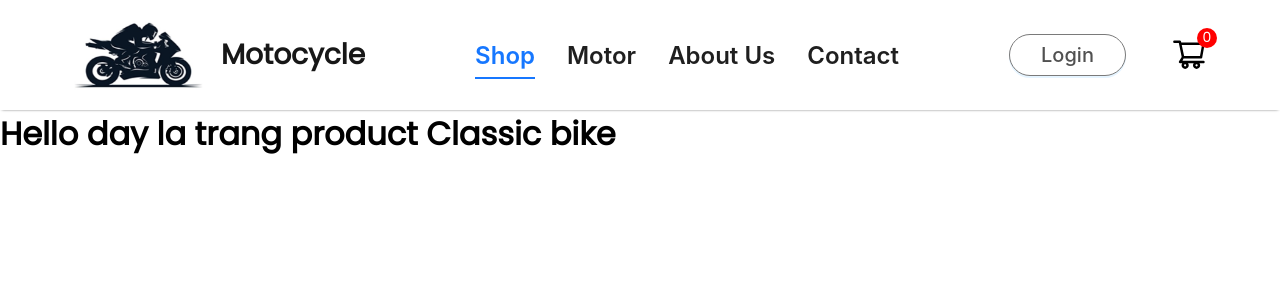
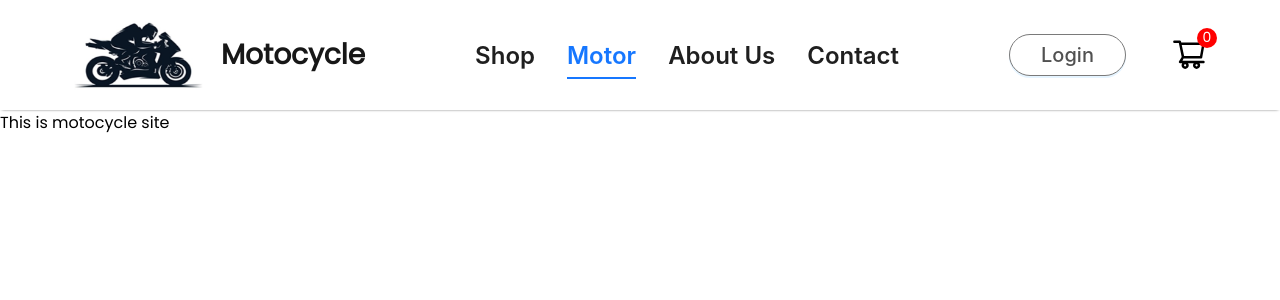
Before and after one commit to SEHuuToan/Ecommerce-frontend, a React (Vite) app: page /classic in a window 1280 px wide. Shown: the top 300 px of the page. Built offline with nearby package versions, Linux system fonts and the light colour scheme.

Commit message:
fix navbar

```diff
--- a/src/App.jsx
+++ b/src/App.jsx
@@ -3,6 +3,7 @@ import './App.css'
 import Navbar from './components/navbar/Navbarr'
 import { BrowserRouter, Routes, Route,   } from 'react-router-dom'
 import Shop from './pages/Shop'
+import Motor from './pages/Motor'
 import SportBike from './pages/SportBike'
 import NakedBike from './pages/NakedBike'
 import Adventure from './pages/AdventureBike'
@@ -24,10 +25,11 @@ function App() {
         <Navbar />
         <Routes>
           <Route path='/' element={<Shop/>} />
-          <Route path='/sport-bike' element={< SportBike/>} />
-          <Route path='/naked-bike' element={< NakedBike/>} />
-          <Route path='/adventure' element={< Adventure/>} />
-          <Route path='/classic' element={< Classic/>} />
+          <Route path='/motor' element={< Motor/>} />
+          <Route path='/sport-bike' element={< Motor category="sport-bike"/> } />
+          <Route path='/naked-bike' element={< Motor category="naked-bike"/>} />
+          <Route path='/adventure' element={< Motor category="adventure"/>} />
+          <Route path='/classic' element={< Motor category="classic"/>} />
           <Route path='/contact' element={< Contact/>} />
           <Route path='product' element={<Product/>} >
              <Route path=':productId' element={<Product/>} />
--- a/src/components/navbar/Navbar.css
+++ b/src/components/navbar/Navbar.css
@@ -35,7 +35,6 @@
     font-weight: 600;
     display: flex;
     align-items: center;
-    animation: 0.3s
 }
 .nav-menu hr{
     border: none;
--- a/src/components/navbar/Navbarr.jsx
+++ b/src/components/navbar/Navbarr.jsx
@@ -1,61 +1,70 @@
 
-import React, { useState } from 'react';
+import React, { useEffect, useState } from 'react';
 import './Navbar.css'
 import logo from '../assets/logo/logo.png'
 import { Button } from 'antd';
-import { ShoppingCartOutlined } from '@ant-design/icons';
-import { Link } from 'react-router-dom';
+import { ShoppingCartOutlined, CaretDownOutlined } from '@ant-design/icons';
+import { Link, useLocation } from 'react-router-dom';
 import { Menu } from 'antd';
 
 
 const  items = [
     {
-        key: 'shop',
+        key: '/',
         label: (
-           <a> <Link style={{textDecoration: 'none'}} to='/'>Shop</Link></a>
+           <a style={{textDecoration: 'none'}} href='/'>Shop</a>
         )
     },
     {
-        label: 'Motor',
+        label: <a style={{textDecoration: 'none',}} href='/motor'>Motor</a>,
         key: 'motor',
         children: [
             {
-                label:  <a> <Link style={{textDecoration: 'none', fontWeight: 600}} to='/sport-bike'>Sport Bike</Link></a>,
+                label:  <a style={{textDecoration: 'none', fontWeight: 600}} href='/sport-bike'>Sport Bike</a>,
                 key: 'sportbike'
             },
             {
-                label: <a> <Link style={{textDecoration: 'none', fontWeight: 600}} to='/naked-bike'>Naked Bike</Link></a>,
+                label: <a style={{textDecoration: 'none', fontWeight: 600}} href='/naked-bike'>Naked Bike</a>,
                 key: 'nakedbike'
             },
             {
-                label: <a> <Link style={{textDecoration: 'none', fontWeight: 600}} to='/adventure'>Adventure</Link></a>,
+                label: <a style={{textDecoration: 'none', fontWeight: 600}} href='/adventure'>Adventure</a>,
                 key: 'adventure'
             },
             {
-                label: <a> <Link style={{textDecoration: 'none', fontWeight: 600}} to='/classic'>Classic</Link></a>,
+                label: <a style={{textDecoration: 'none', fontWeight: 600}} href='/classic'>Classic</a>,
                 key: 'classic'
             },
         ]
     },
     {
-        label: <a> <Link style={{textDecoration: 'none'}} to='/about'>About Us</Link></a>,
+        label: <a style={{textDecoration: 'none'}} href='/about'>About Us</a>,
         key: 'about',
     },
     {
-        label: <a> <Link style={{textDecoration: 'none'}} to='/contact'>Contact</Link></a>,
+        label: <a style={{textDecoration: 'none'}} href='/contact'>Contact</a>,
         key: 'contact',
     },
 
 ]
 
 const Navbar = () => {
+    const location = useLocation();
 
     const [menu, setMenu] = useState("shop");
 
     const onClick = (e) => {
         setMenu(e.key);
       };
-
+    useEffect(() => {
+        const currentPath = location.pathname;
+        if(currentPath === '/'){
+            setMenu(currentPath);
+            return;
+        }
+        const normalizePath = currentPath.slice(1).split('-').join('')
+        setMenu(normalizePath);
+    }, [])
     return (
         <div className='navbar'>
             <a className='nav-logo' href='/'>
@@ -69,14 +78,14 @@ const Navbar = () => {
                      className='nav-select-menu'
                />
             <div className="nav-login-cart">
-               <Link style={{textDecoration: 'none'}} to='/login'>
+               <a style={{textDecoration: 'none'}} href='/login'>
                <Button type="primary">
                     Login
                </Button>
-               </Link>
-               <Link to='/cart'>
+               </a>
+               <a href='/cart'>
                    <ShoppingCartOutlined style={{fontSize: '36px', color: 'black'}}/>
-               </Link>
+               </a>
                <div className="nav-cart-count">
                    0
                </div>
--- /dev/null
+++ b/src/pages/Motor.jsx
@@ -0,0 +1,10 @@
+import React from "react";
+
+const Motor = () => {
+    return (
+        <div>
+             This is motocycle site
+        </div>
+    );
+}
+export default Motor
--- a/src/pages/Shop.jsx
+++ b/src/pages/Shop.jsx
@@ -1,6 +1,6 @@
 import React from "react";
-import Hero from '../components/hero/Hero'
-import Popular from "../components/popular/Popular";
+import Hero from '../components/Hero/Hero';
+import Popular from "../components/Popular/Popular";
 import Offer from "../components/offer/Offer";
 
 const Shop = () => {
```
Also changed, not shown: src/components/navbar/Navbar.jsx (+39 -39 lines).
